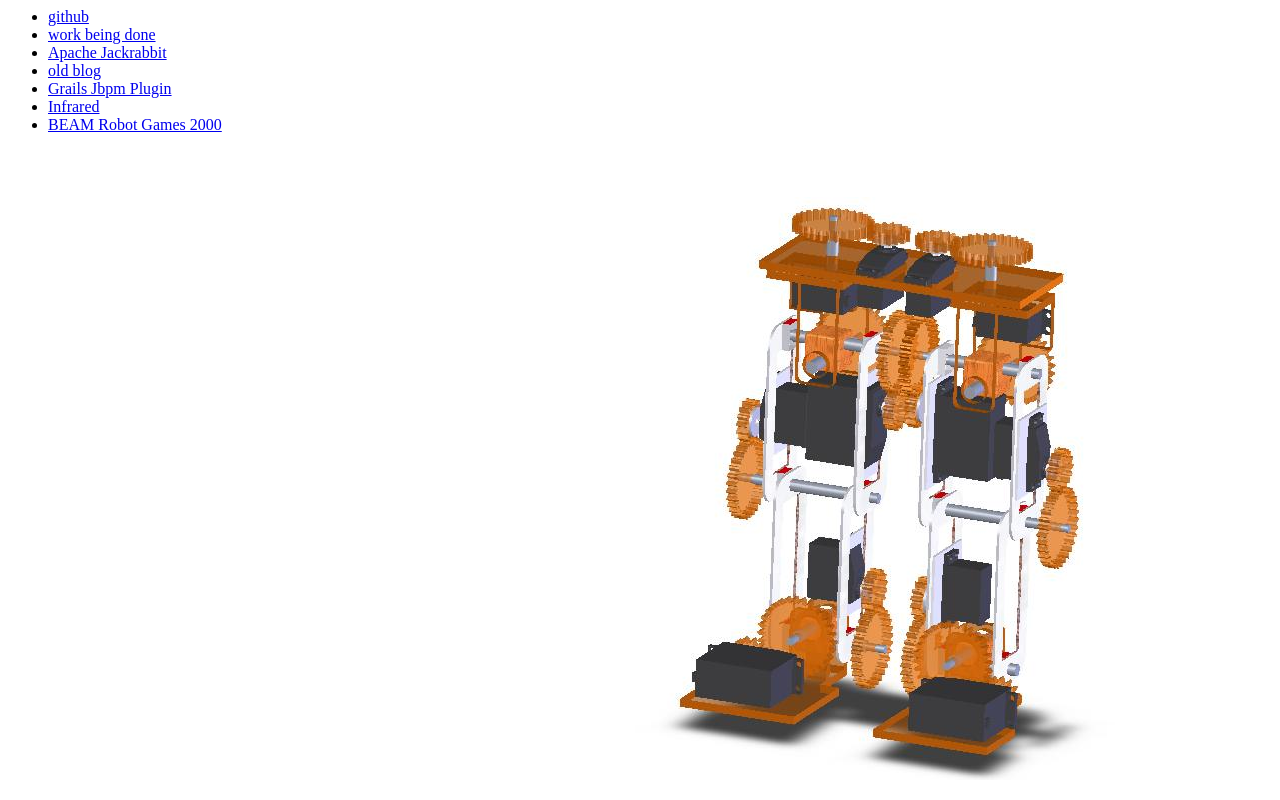
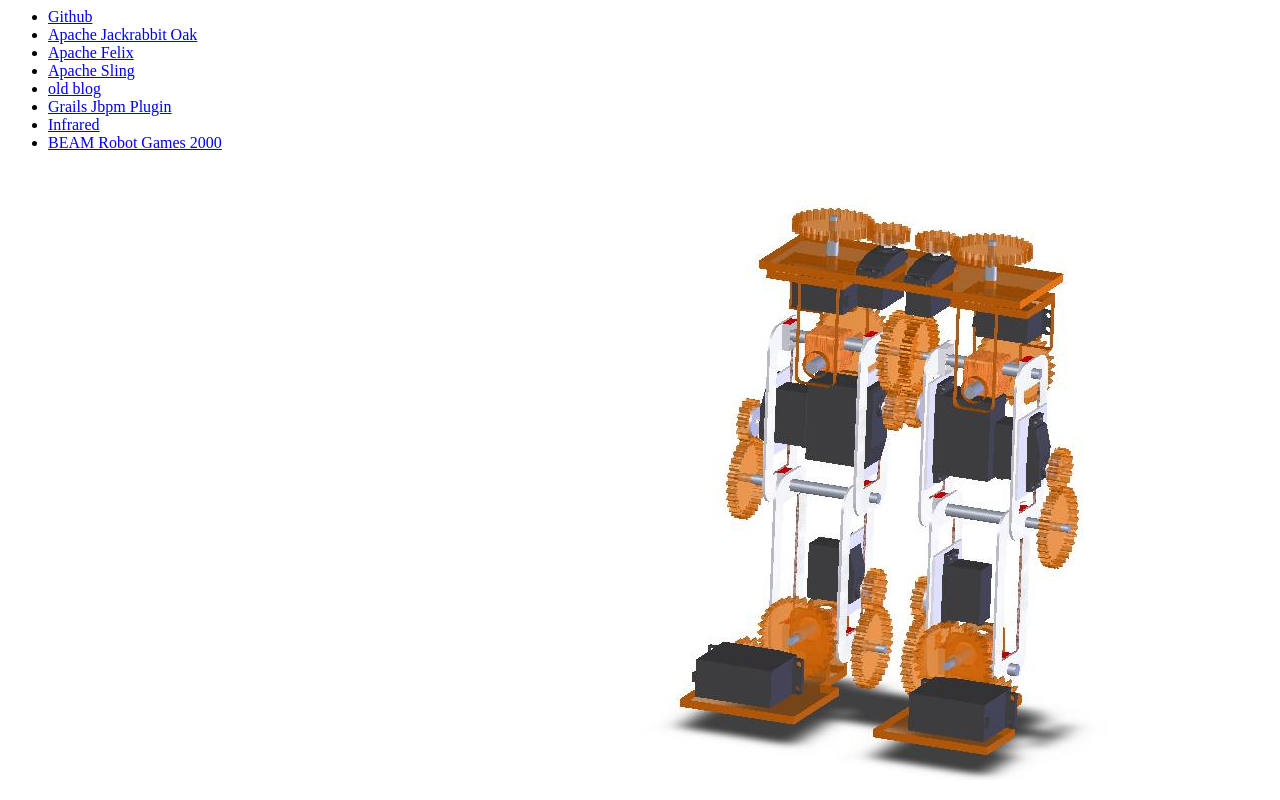
Before and after one commit to chetanmeh/chetanmeh.github.com, a plain HTML site: page index.html in a window 1280 px wide. Drawn offline with Linux system fonts and the light colour scheme.

Commit message:
Update index.html

```diff
--- a/index.html
+++ b/index.html
@@ -5,9 +5,10 @@
 </head>
 <body>
 <ul>
-  <li><a href="https://github.com/chetanmeh/">github</a></li>
-  <li><a href="https://github.com/chetanmeh/c/wiki">work being done</a></li>
-  <li><a href="http://jackrabbit.apache.org/">Apache Jackrabbit</a></li>
+  <li><a href="https://github.com/chetanmeh/">Github</a></li>
+  <li><a href="http://jackrabbit.apache.org/oak/">Apache Jackrabbit Oak</a></li>
+  <li><a href="http://felix.apache.org/">Apache Felix</a></li>
+  <li><a href="http://sling.apache.org/">Apache Sling</a></li>
   <li><a href="http://www.jroller.com/techkriti/">old blog</a></li>
   <li><a href="http://www.grails.org/Jbpm+Plugin">Grails Jbpm Plugin</a></li>
   <li><a href="http://infrared.sourceforge.net/versions/latest/">Infrared</a></li>
```
